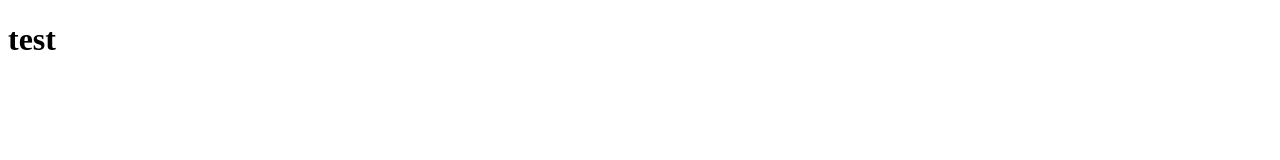
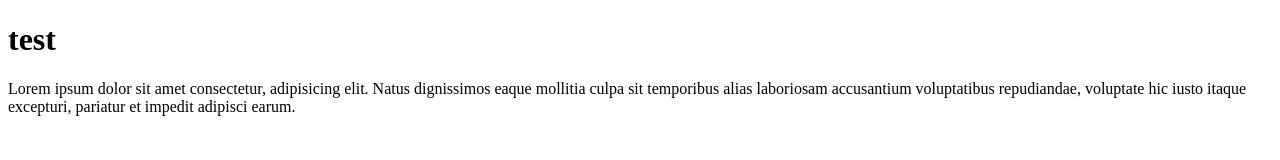
Before and after one commit to TobiasMatthies/QuizApp, a plain HTML site: page index.html in a window 1280 px wide. Drawn offline with Linux system fonts and the light colour scheme.

Commit message:
new test paragraph

```diff
--- a/index.html
+++ b/index.html
@@ -10,5 +10,6 @@
 </head>
 <body>
     <h1>test</h1>
+    <p>Lorem ipsum dolor sit amet consectetur, adipisicing elit. Natus dignissimos eaque mollitia culpa sit temporibus alias laboriosam accusantium voluptatibus repudiandae, voluptate hic iusto itaque excepturi, pariatur et impedit adipisci earum.</p>
 </body>
 </html>
```
